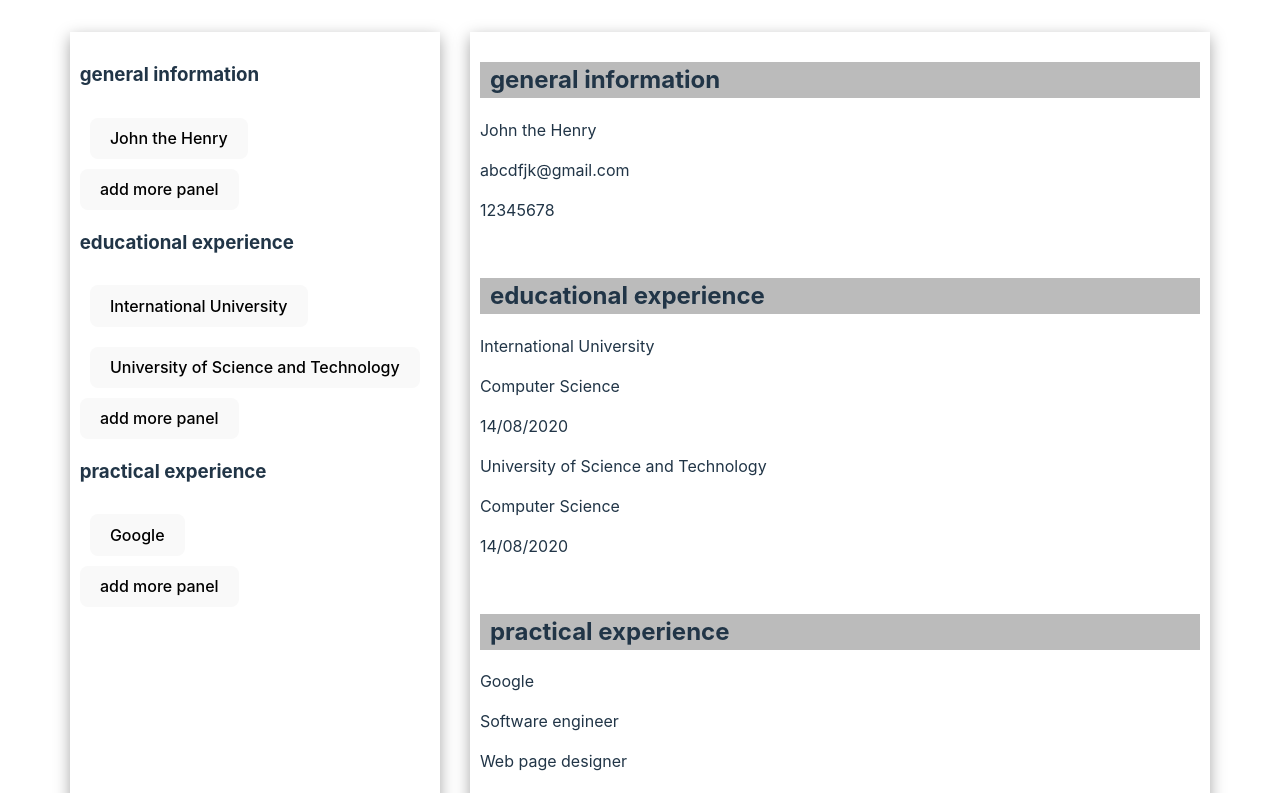
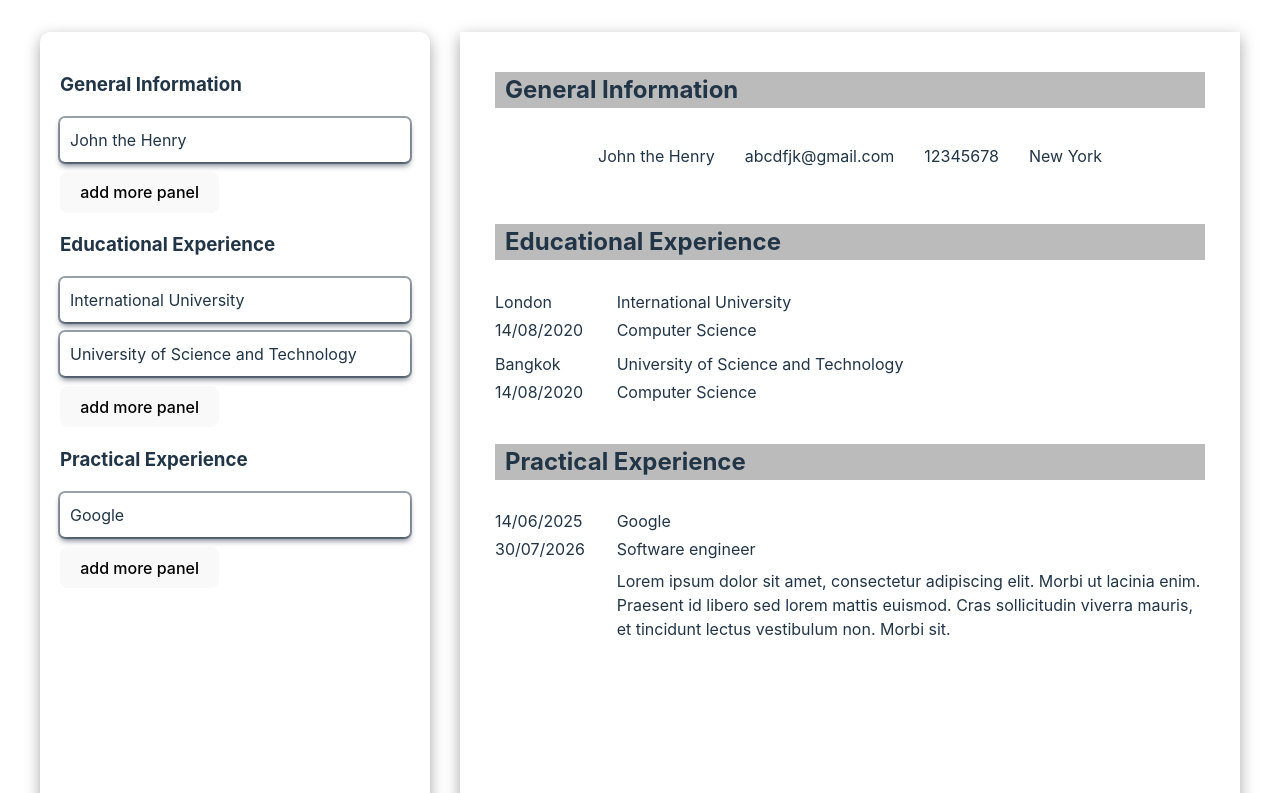
Before and after one commit to phuongle841/project-CV-Application, a React (Vite) app: page / in a window 1280 px wide. Shown: the top 793 px of the page. Built offline with nearby package versions, Linux system fonts and the light colour scheme.

Commit message:
Done: working page

```diff
--- a/src/App.css
+++ b/src/App.css
@@ -4,16 +4,28 @@
   padding: 2rem;
 }
 #container {
+  width: 1200px;
+  height: 1000px;
   display: grid;
   grid-template-columns: 1fr 2fr;
   gap: 30px;
 }
 #modifyPanel {
-  padding: 10px;
+  background-color: #fff;
+  padding: 20px;
   display: flex;
   flex-direction: column;
   align-items: flex-start;
   box-shadow: rgba(0, 0, 0, 0.35) 0px 5px 15px;
+  border-radius: 10px;
+}
+#modifyPanel > div {
+  width: 100%;
+}
+#modifyPanel > div > div {
+  display: flex;
+  flex-direction: column;
+  gap: 10px;
 }
 .section {
   padding: 10px;
@@ -24,23 +36,98 @@
   background-color: #bbb;
 }
 #displayPanel {
+  background-color: #fff;
   display: flex;
   flex-direction: column;
   box-shadow: rgba(0, 0, 0, 0.35) 0px 5px 15px;
+  padding: 10px 25px;
 }
-.logo {
-  height: 6em;
-  padding: 1.5em;
-  will-change: filter;
-  transition: filter 300ms;
+.modifyContent {
+  padding: 10px;
+  display: grid;
+  gap: 5px;
+  border-radius: 5px;
+  box-shadow: rgba(6, 24, 44, 0.4) 0px 0px 0px 2px,
+    rgba(6, 24, 44, 0.65) 0px 4px 6px -1px,
+    rgba(255, 255, 255, 0.08) 0px 1px 0px inset;
 }
-.logo:hover {
-  filter: drop-shadow(0 0 2em #646cffaa);
+.modifyContent > span:hover {
+  cursor: pointer;
 }
-.logo.react:hover {
-  filter: drop-shadow(0 0 2em #61dafbaa);
+.modifyContent > div {
+  display: flex;
+  justify-content: space-between;
 }
-
+.modifyContent > div > input {
+  border: #b1a4a4 solid 1px;
+  border-radius: 5px;
+  background-color: #fff;
+  color: #000;
+}
+button:hover {
+  background-color: #fff;
+  color: #000;
+}
+.modifyContent > div > input:focus {
+  border: 2px solid #000;
+  outline: none;
+}
+.modifySection > span {
+  display: flex;
+  width: 100%;
+  padding: 5px;
+}
+#General\ Information > .content {
+  display: flex;
+  align-items: center;
+  justify-content: center;
+  gap: 30px;
+}
+#Educational\ Experience,
+#Practical\ Experience {
+  display: grid;
+  gap: 10px;
+}
+#Educational\ Experience > div,
+#Practical\ Experience > div {
+  display: grid;
+  gap: 4px;
+  grid-template-columns: 1fr 5fr;
+}
+#Educational\ Experience > div > p:nth-child(3) {
+  grid-column: 1;
+  grid-row: 2;
+}
+#Educational\ Experience > div > p:nth-child(4) {
+  grid-column: 1;
+  grid-row: 1;
+}
+#Educational\ Experience > div > p {
+  margin: 0;
+}
+.section:nth-child(3) > .content {
+  display: grid;
+  grid-template-columns: 1fr 5fr;
+}
+.section:nth-child(3) > .content > p {
+  margin: 0;
+}
+.section:nth-child(3) > .content > p:nth-child(3) {
+  grid-row: 2;
+  grid-column: 2;
+}
+.section:nth-child(3) > .content > p:nth-child(3) {
+  grid-column: 1;
+  grid-row: 1;
+}
+.section:nth-child(3) > .content > p:nth-child(4) {
+  grid-column: 1;
+  grid-row: 2;
+}
+.section:nth-child(3) > .content > p:nth-child(5) {
+  grid-row: 4;
+  grid-column: 2;
+}
 @keyframes logo-spin {
   from {
     transform: rotate(0deg);
--- a/src/App.jsx
+++ b/src/App.jsx
@@ -41,7 +41,7 @@ function DisplayStructure({ structure }) {
 
 function DisplayPanel({ section }) {
   return (
-    <div className="section">
+    <div className="section" id={section.title}>
       <h2 className="title">{section.title}</h2>
       {Object.keys(section.content).map((panel, j) => {
         const contents = section.content[j];
--- a/src/components/CustomSection.jsx
+++ b/src/components/CustomSection.jsx
@@ -42,14 +42,3 @@ export default function CustomSection({
     </div>
   );
 }
-
-function DisplayPanel({ defaultData }) {
-  const contents = defaultData[childId];
-  return (
-    <div>
-      {Object.keys(contents).map((content, id) => {
-        return <p key={id}>{contents[content]}</p>;
-      })}
-    </div>
-  );
-}
--- a/src/components/ModifyPanel.jsx
+++ b/src/components/ModifyPanel.jsx
@@ -12,7 +12,7 @@ export default function ModifyPanel({
   const [isActive, setIsActive] = useState(false);
 
   return (
-    <div style={{ padding: "10px" }}>
+    <div className="modifyContent">
       {Object.keys(contents).map((content, id) => {
         function handleActive() {
           isActive ? setIsActive(false) : setIsActive(true);
@@ -35,16 +35,22 @@ export default function ModifyPanel({
         }
         function handleCancel() {
           hook(constData);
+          onChangeStructure(constData);
           setIsActive(false);
         }
-
+        function handleDelete(params) {
+          const newData = [...defaultData.toSpliced(childId, 1)];
+          hook(newData);
+          onChangeStructure(newData);
+        }
         return (
-          <div key={id} className="modifySection">
+          <>
             {id === 0 && !isActive && (
-              <button onClick={handleActive}>{`${contents[content]}`}</button>
+              <span onClick={handleActive}>{contents[content]}</span>
             )}
             {isActive && (
               <div>
+                <span key={id}>{content}: </span>
                 <input
                   type="text"
                   value={contents[content]}
@@ -56,9 +62,10 @@ export default function ModifyPanel({
               <div>
                 <button onClick={handleSave}>save</button>
                 <button onClick={handleCancel}>cancel</button>
+                <button onClick={handleDelete}>delete</button>
               </div>
             )}
-          </div>
+          </>
         );
       })}
     </div>
--- a/src/components/structure.js
+++ b/src/components/structure.js
@@ -1,38 +1,42 @@
 export const Structure = [
   {
-    title: "general information",
+    title: "General Information",
     content: [
       {
         name: "John the Henry",
         email: "abcdfjk@gmail.com",
         phone: "12345678",
+        location: "New York",
       },
     ],
   },
   {
-    title: "educational experience",
+    title: "Educational Experience",
     content: [
       {
         "school name": "International University",
         Major: "Computer Science",
         "date of study": "14/08/2020",
+        location: "London",
       },
       {
         "school name": "University of Science and Technology",
         Major: "Computer Science",
         "date of study": "14/08/2020",
+        location: "Bangkok",
       },
     ],
   },
   {
-    title: "practical experience",
+    title: "Practical Experience",
     content: [
       {
         "company name": "Google",
         "position title": "Software engineer",
-        responsibilities: "Web page designer",
         "date start": "14/06/2025",
-        "date end": "loading...",
+        "date end": "30/07/2026",
+        Description:
+          "Lorem ipsum dolor sit amet, consectetur adipiscing elit. Morbi ut lacinia enim. Praesent id libero sed lorem mattis euismod. Cras sollicitudin viverra mauris, et tincidunt lectus vestibulum non. Morbi sit.",
       },
     ],
   },
--- a/src/index.css
+++ b/src/index.css
@@ -5,7 +5,7 @@
 
   color-scheme: light dark;
   color: #1e201e;
-  background-color: #fff8e8;
+  background-color: rgb(240, 238, 235);
 
   font-synthesis: none;
   text-rendering: optimizeLegibility;
```
